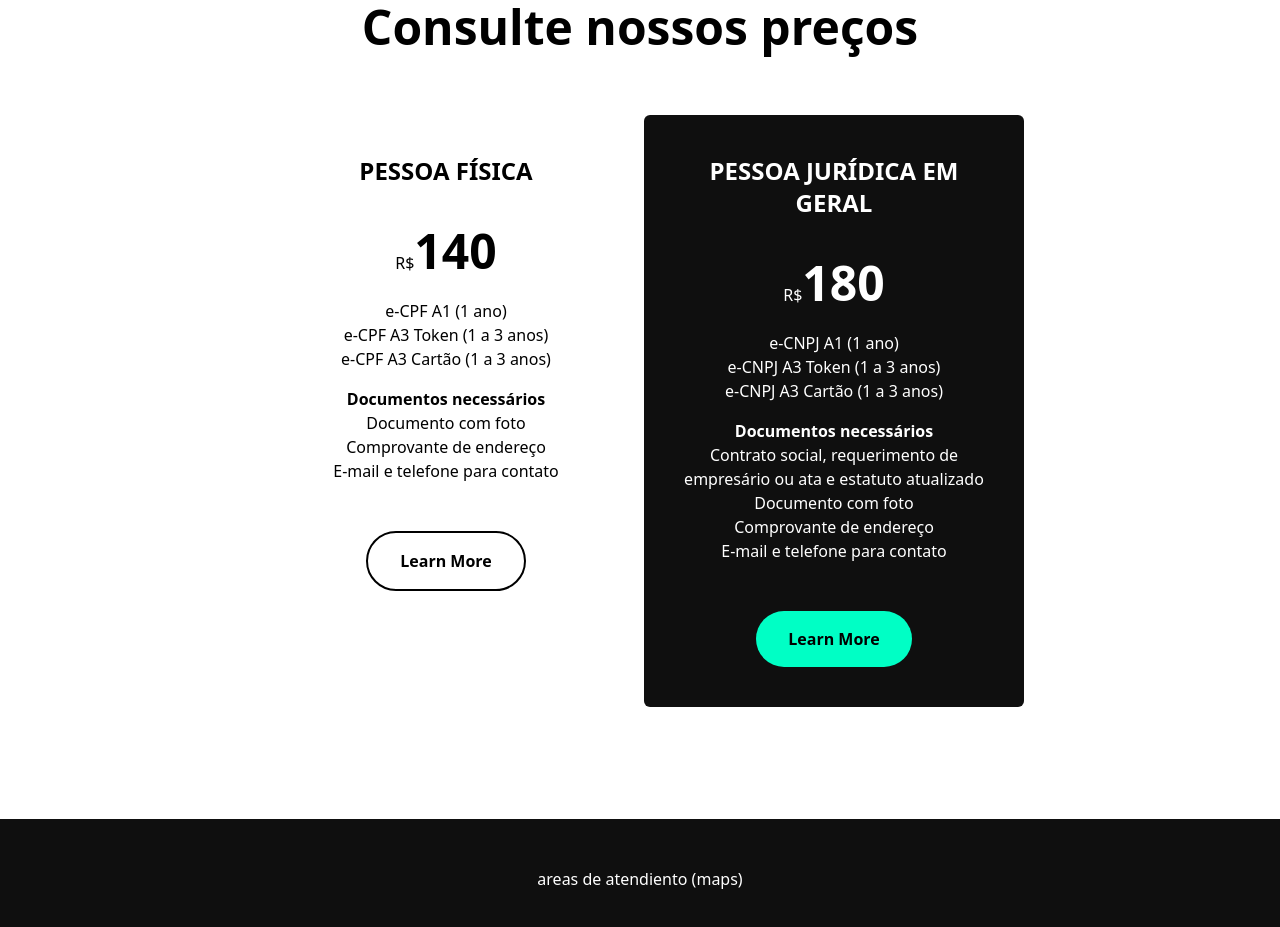
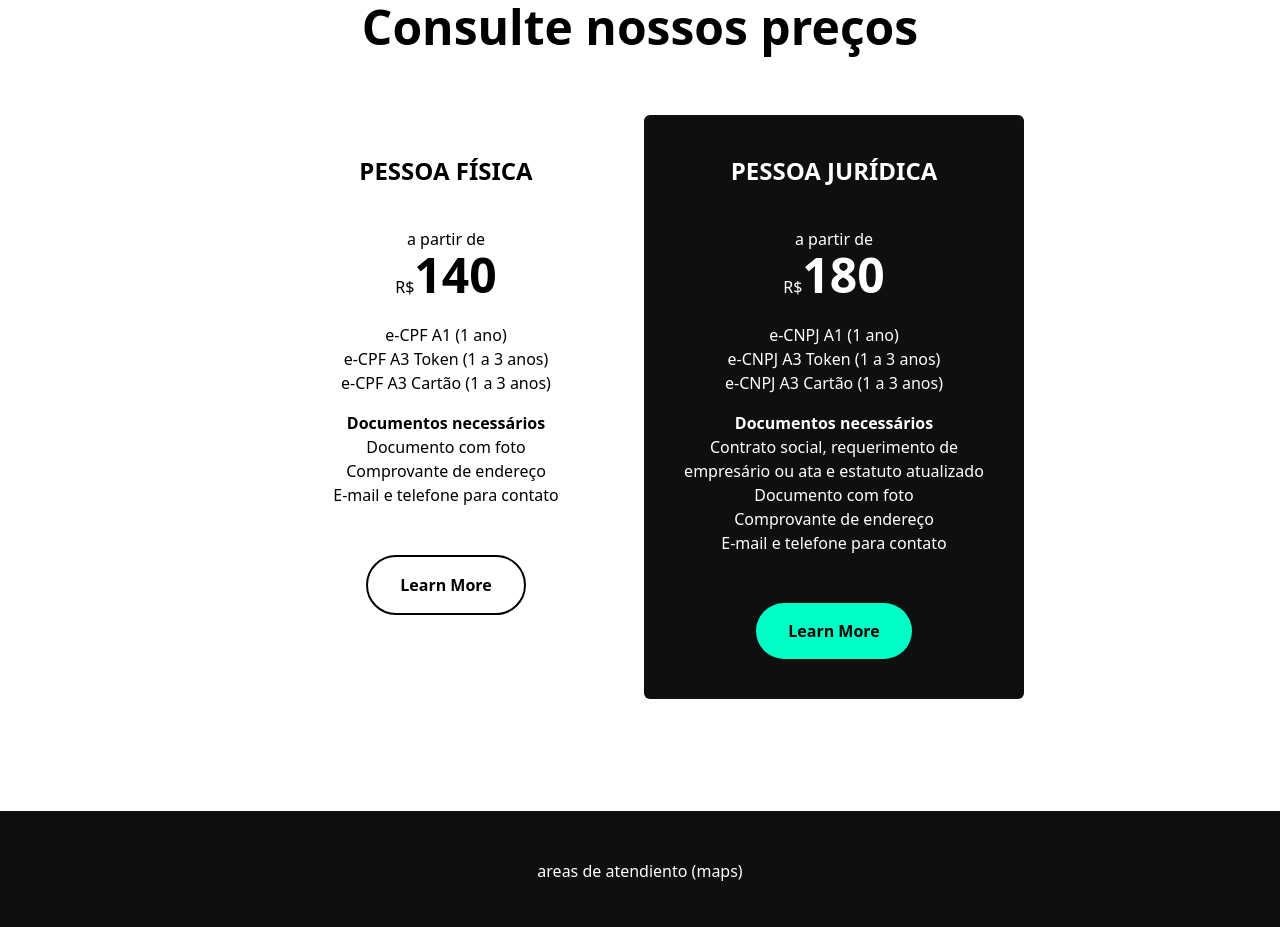
Before and after one commit to tiagodurante/renovacert-landing, a Gatsby site: page / in a window 1280 px wide. Shown: the part 2253-3180 px from the top of the page. Built offline with nearby package versions, Linux system fonts and the light colour scheme; Gatsby itself is replaced by a stand-in of ours.

Commit message:
updated price component

```diff
--- a/src/components/Price.tsx
+++ b/src/components/Price.tsx
@@ -14,7 +14,8 @@ const Price: FC<PriceProps> = (props) => {
     <>
       <div className={`bg-${props.bgColor} px-4 sm:px-8 py-10 text-center ${props.customClass}`}>
         <p className={`text-${props.txColor} uppercase text-lg sm:text-1xl lg:text-2xl font-bold`}>{props.title}</p>
-        <div className={`text-${props.txColor} pb-6 pt-10 font-medium`}>R$<span className="text-5xl font-bold">{props.price}</span></div>
+        <p className={`text-${props.txColor} pt-10`}>a partir de</p>
+        <div className={`text-${props.txColor} pb-6 font-medium`}>R$<span className="text-5xl font-bold">{props.price}</span></div>
         {props.children}
       </div>
     </>
--- a/src/pages/index.tsx
+++ b/src/pages/index.tsx
@@ -68,7 +68,7 @@ const IndexPage = () => {
             <p>E-mail e telefone para contato</p>
             <button className="bg-text border-black mt-12 text-black border-2 py-4 px-8 font-bold rounded-full">Learn More</button>
           </AppPrice>
-          <AppPrice bgColor="background" txColor="text" title="Pessoa Jurídica em Geral" price={180} customClass="rounded-md">
+          <AppPrice bgColor="background" txColor="text" title="Pessoa Jurídica" price={180} customClass="rounded-md">
             <p className="text-text">e-CNPJ A1 (1 ano)</p>
             <p className="text-text">e-CNPJ A3 Token (1 a 3 anos)</p>
             <p className="text-text">e-CNPJ A3 Cartão (1 a 3 anos)</p>
```
